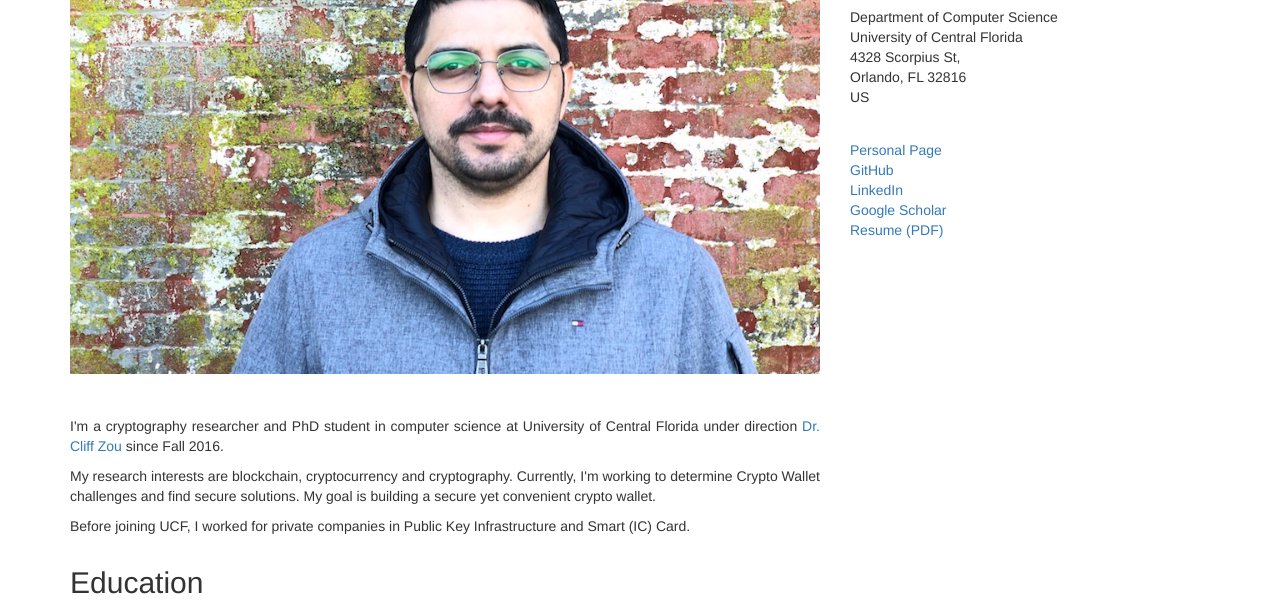
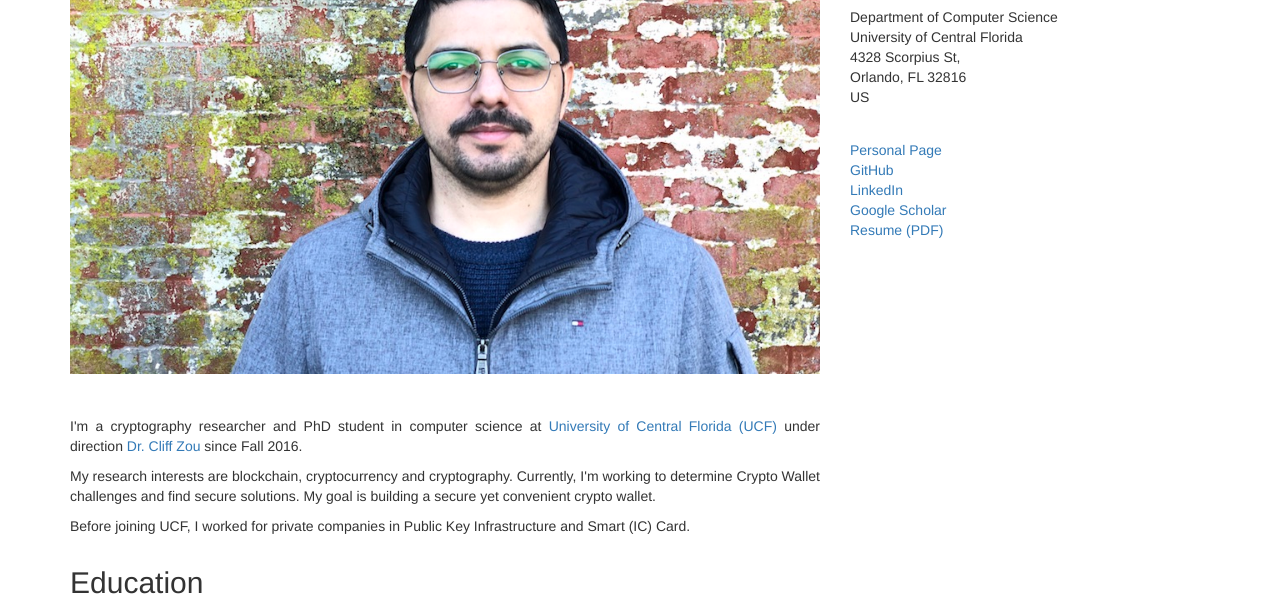
Before and after one commit to jungijang/AcademicPage, a plain HTML site: page index.html in a window 1280 px wide. Shown: the part 161-769 px from the top of the page. Drawn offline with nearby package versions, Linux system fonts and the light colour scheme.

Commit message:
small text corrections.

```diff
--- a/index.html
+++ b/index.html
@@ -47,7 +47,11 @@
           <div style="margin-top:3%; text-align:justify;">
             <p>
               I'm a cryptography researcher and PhD student in computer science
-              at University of Central Florida under direction
+              at
+              <a href="https://www.cs.ucf.edu/" target="_blank"
+                >University of Central Florida (UCF)</a
+              >
+              under direction
               <a href="https://www.cs.ucf.edu/~czou/" target="_blank"
                 >Dr. Cliff Zou</a
               >
```
